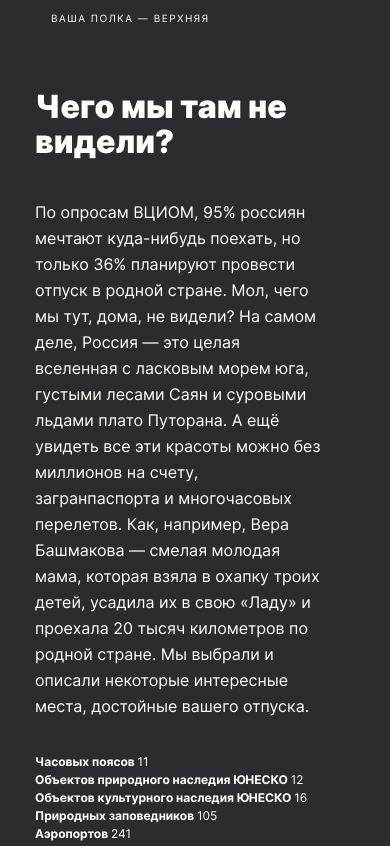
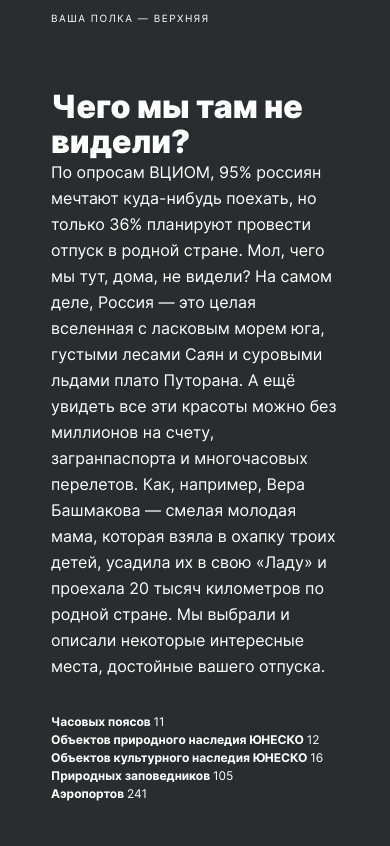
Before and after one commit to alfa38/russian-travel, a plain HTML site: page index.html in a window 390 px wide. Shown: the part 500-1346 px from the top of the page. Drawn offline with Linux system fonts and the light colour scheme.

Commit message:
fix intro margins

```diff
--- a/block/cover/__title/cover__title.css
+++ b/block/cover/__title/cover__title.css
@@ -12,7 +12,6 @@
 @media screen and (max-width: 767px) {
     .cover__title {
     max-width: 288px;
-    /* margin-top: 33px; */
     font-size: 32px;
     line-height: 35px;
     }
--- a/block/intro/__list/intro__list.css
+++ b/block/intro/__list/intro__list.css
@@ -5,3 +5,12 @@
   flex-direction: column;
   list-style-type: none;
 }
+
+
+@media screen and (max-width: 767px) {
+  .intro__list {
+  margin-left: auto;
+  margin-right: auto;
+  max-width: 288px;
+  }
+}
--- a/block/intro/__text/intro__text.css
+++ b/block/intro/__text/intro__text.css
@@ -14,6 +14,7 @@
 
 @media screen and (max-width: 767px) {
     .intro__text {
+        margin: 0 auto;
         max-width: 288px;
     }
 }
--- a/block/intro/__title/intro__title.css
+++ b/block/intro/__title/intro__title.css
@@ -15,6 +15,7 @@
 
 @media screen and (max-width: 767px) {
     .intro__title {
+    margin: 0 auto;
     max-width: 288px;
     font-size: 32px;
     line-height: 35px;
```
